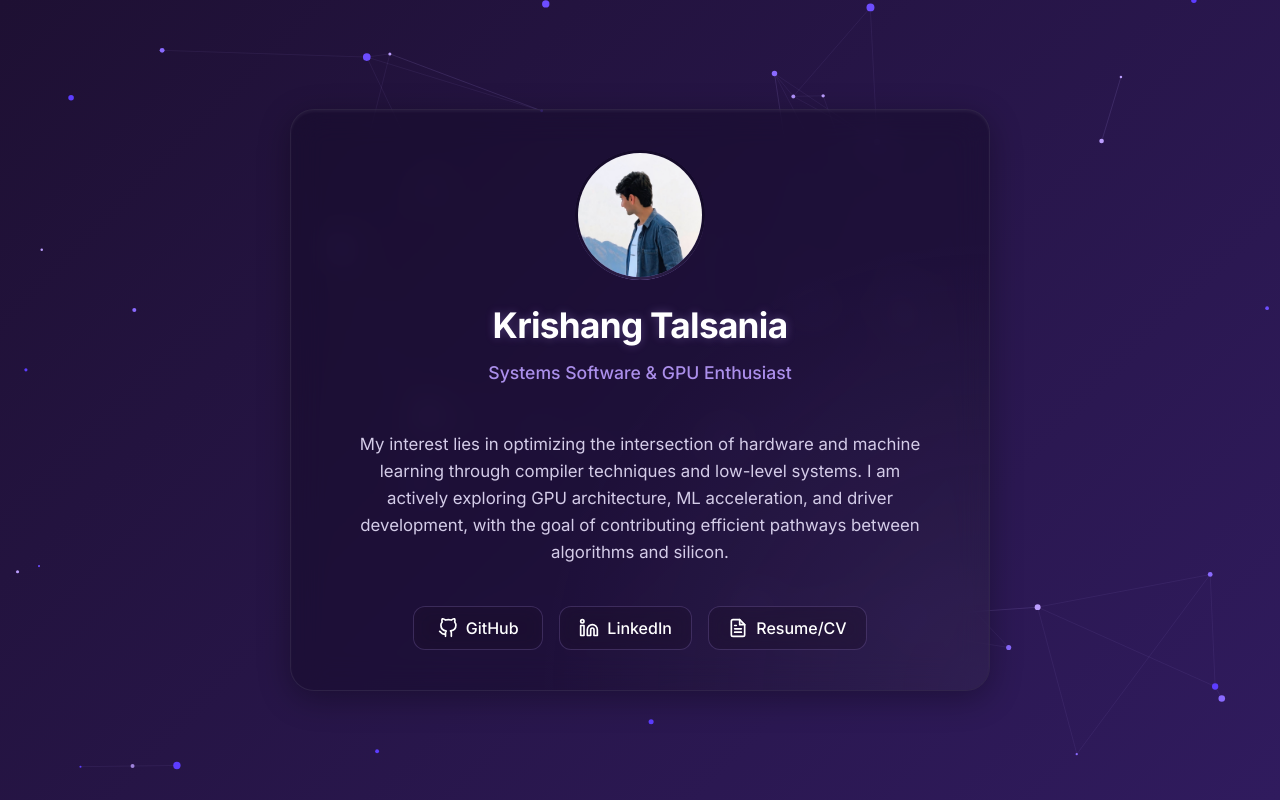
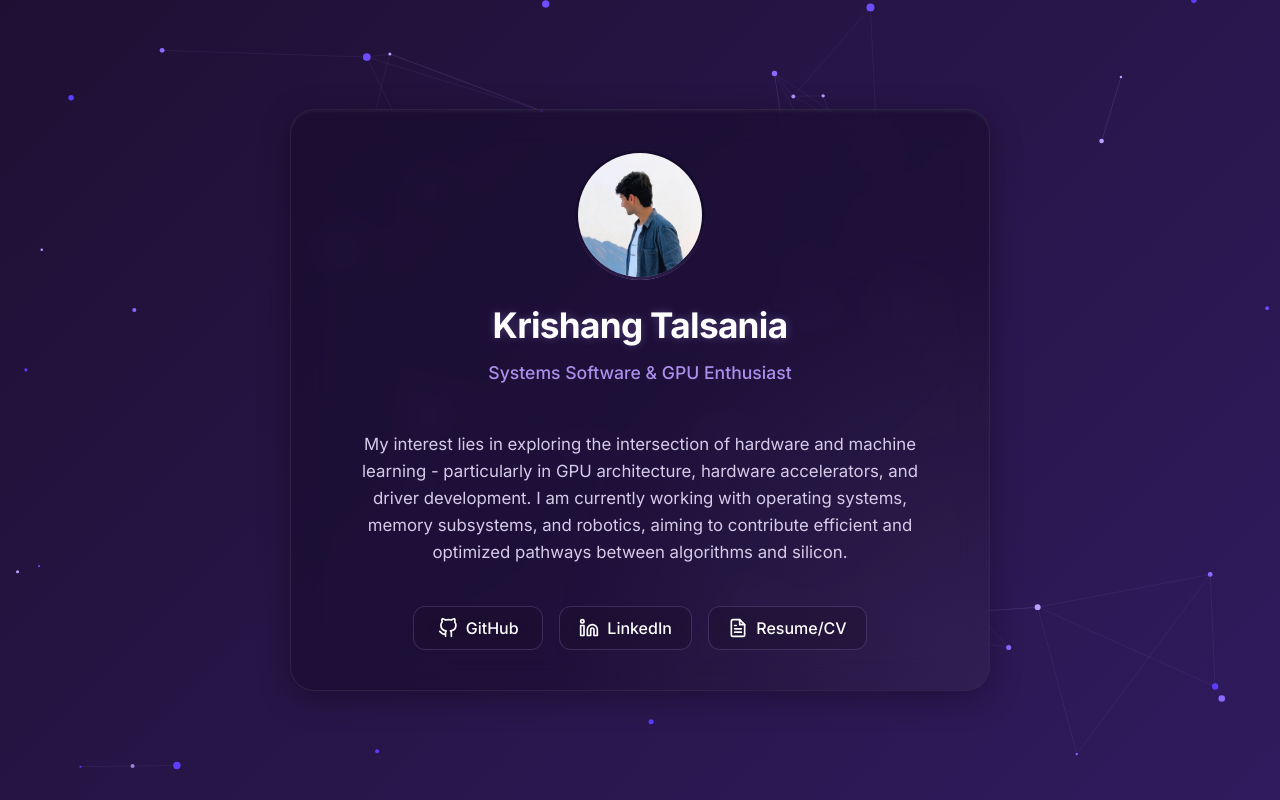
Before and after one commit to talsania/talsania.github.io, a plain HTML site: page index.html in a window 1280 px wide. Drawn offline with Linux system fonts and the light colour scheme.

Commit message:
Update index.html

```diff
--- a/index.html
+++ b/index.html
@@ -22,7 +22,7 @@
             <div class="title">Systems Software & GPU Enthusiast</div>
         </div>
         <p class="bio">
-            My interest lies in optimizing the intersection of hardware and machine learning through compiler techniques and low-level systems. I am actively exploring GPU architecture, ML acceleration, and driver development, with the goal of contributing efficient pathways between algorithms and silicon.
+            My interest lies in exploring the intersection of hardware and machine learning - particularly in GPU architecture, hardware accelerators, and driver development. I am currently working with operating systems, memory subsystems, and robotics, aiming to contribute efficient and optimized pathways between algorithms and silicon.
         </p>
         <div class="links">
             <a href="https://github.com/talsania" class="link" target="_blank" rel="noopener noreferrer">
```
